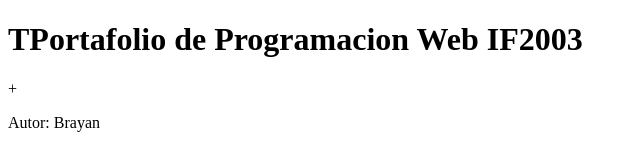
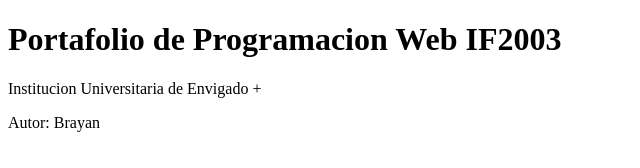
Before and after one commit to cifuval/taller-git, a plain HTML site: page index.html in a window 1280 px wide. Shown: the whole page, without its empty margins (0-640 px from the left). Drawn offline with Linux system fonts and the light colour scheme.

Commit message:
feat: agrela la linea de institucion educativa

```diff
--- a/index.html
+++ b/index.html
@@ -5,7 +5,8 @@
   <title>Taller de Git</title>
 </head>
 <body>
-  <h1>TPortafolio de Programacion Web IF2003</h1>
+  <h1>Portafolio de Programacion Web IF2003</h1>
 </body>
+<body>Institucion Universitaria de Envigado</body>
 </html>
 +<p>Autor: Brayan</p>
```
